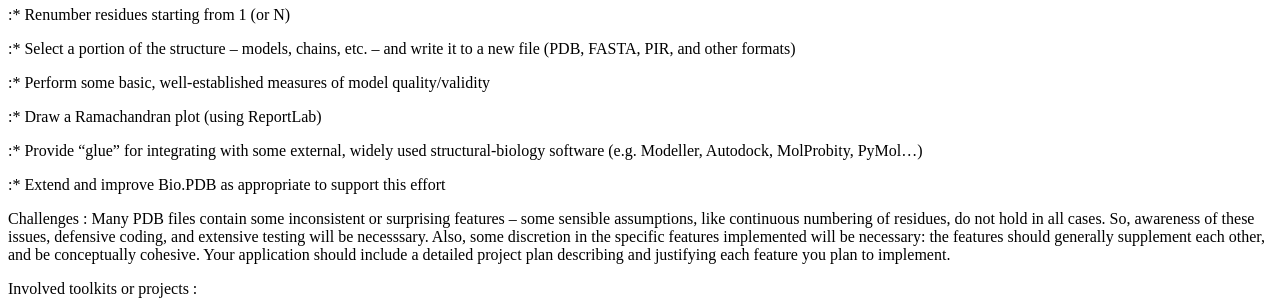
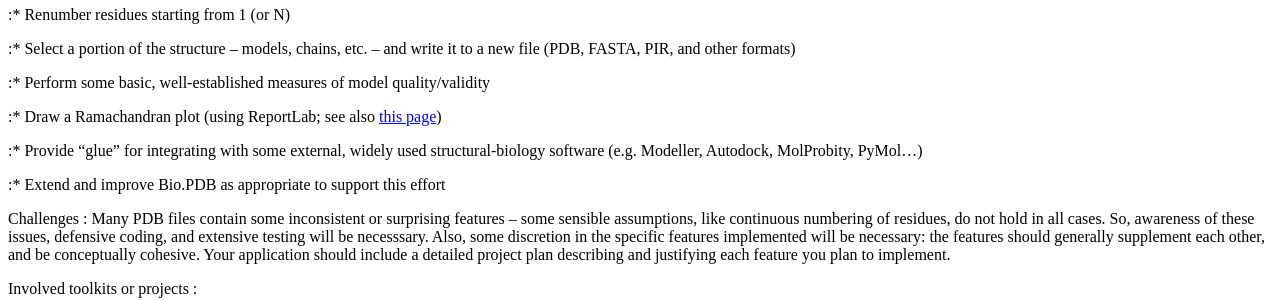
Before and after one commit to biopython/biopython.github.io, a Jekyll site: the page built from wiki/Google_Summer_of_Code.md, in a window 1280 px wide and 900 px high, scrolled down 1830 px. Shown: the part 380-680 px from the top of the window. Built offline with Jekyll 4.4.1, drawn with Linux system fonts in a browser that asks for light colours.

Commit message:
/* PDB-Tidy: command-line tools for manipulating PDB files */ Link to my Ramachandran page

```diff
--- a/wiki/Google_Summer_of_Code.md
+++ b/wiki/Google_Summer_of_Code.md
@@ -156,7 +156,8 @@ write it to a new file (PDB, FASTA, PIR, and other formats)
 :\* Perform some basic, well-established measures of model
 quality/validity
 
-:\* Draw a Ramachandran plot (using ReportLab)
+:\* Draw a Ramachandran plot (using ReportLab; see also [this
+page](http://www.warwick.ac.uk/go/peter_cock/python/ramachandran/))
 
 :\* Provide "glue" for integrating with some external, widely used
 structural-biology software (e.g. Modeller, Autodock, MolProbity,
```
Also changed, not shown: 1 other file.
